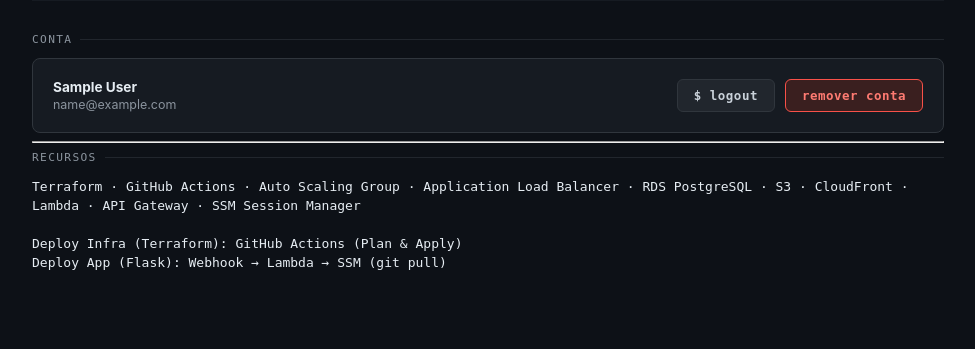
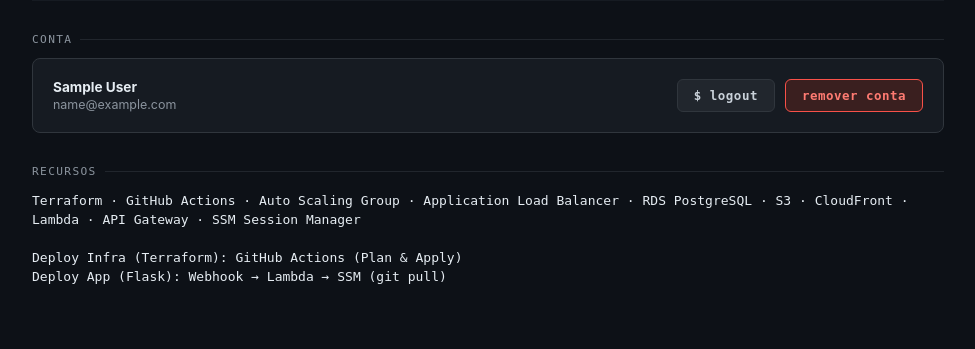
Before and after one commit to rafaelpacifico4444/Oxetech_AV2_Repo, a Flask app: page /dashboard in a window 1280 px wide. Shown: the part 841-1190 px from the top of the page, without its empty margins (152-1127 px from the left). Before the commit the page ends 1111 px from the top, so only its background shows below. Run offline with Flask 3, Linux system fonts and the light colour scheme; the visitor is signed in with stand-in values (Sample User, id 1); data that the repository does not hold is empty; parts of the project's set-up code (start-up, migrations or seed data) failed here and were passed over.

Commit message:
atualização do dashboard.html fotter3

```diff
--- a/templates/dashboard.html
+++ b/templates/dashboard.html
@@ -205,6 +205,7 @@
 
   /* ── Zona de ações ── */
   .actions-section {
+    margin-bottom: 32px;
     background: #161b22;
     border: 1px solid #30363d;
     border-radius: 8px;
@@ -409,7 +410,6 @@
   </div>
 
   {# Footer #}
-  <hr>
   <p class="section-title">Recursos</p>
   <div class="dash-footer">
     <code>Terraform · GitHub Actions · Auto Scaling Group · Application Load Balancer · RDS PostgreSQL ·
```
